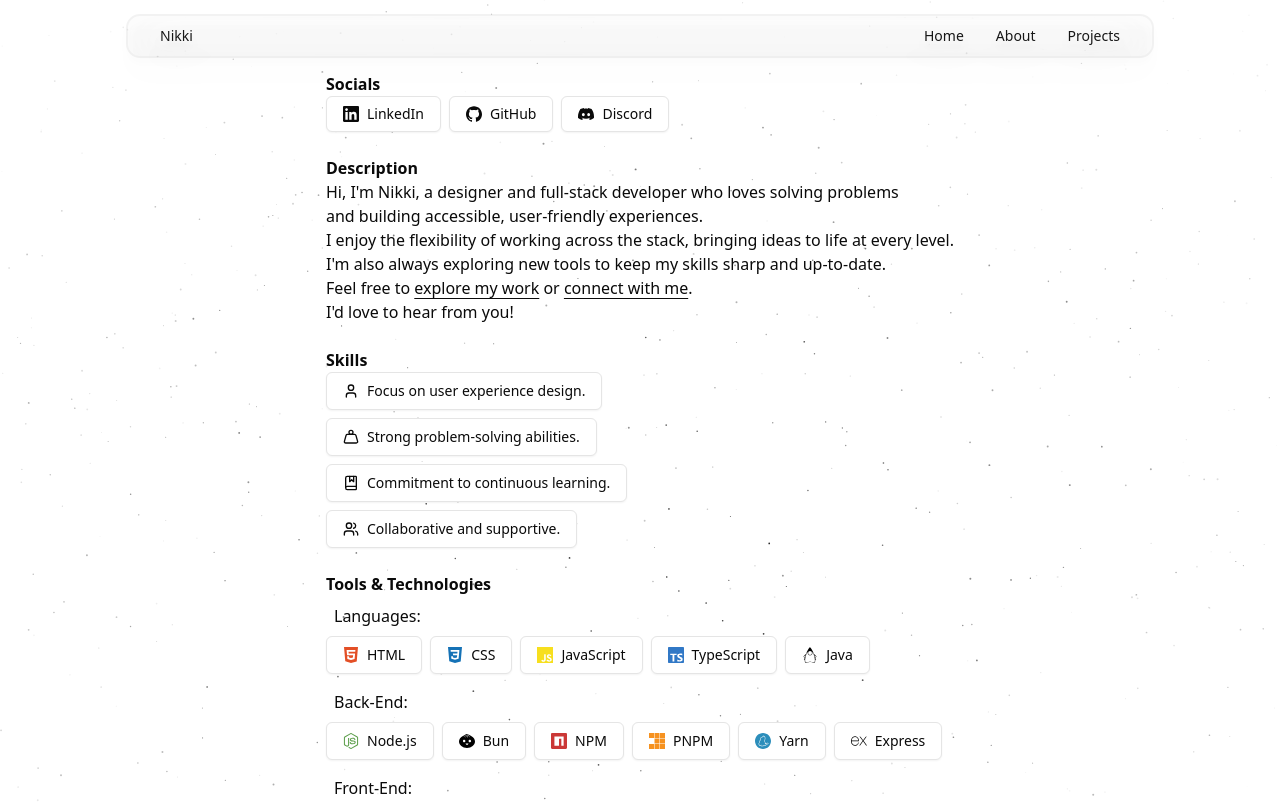
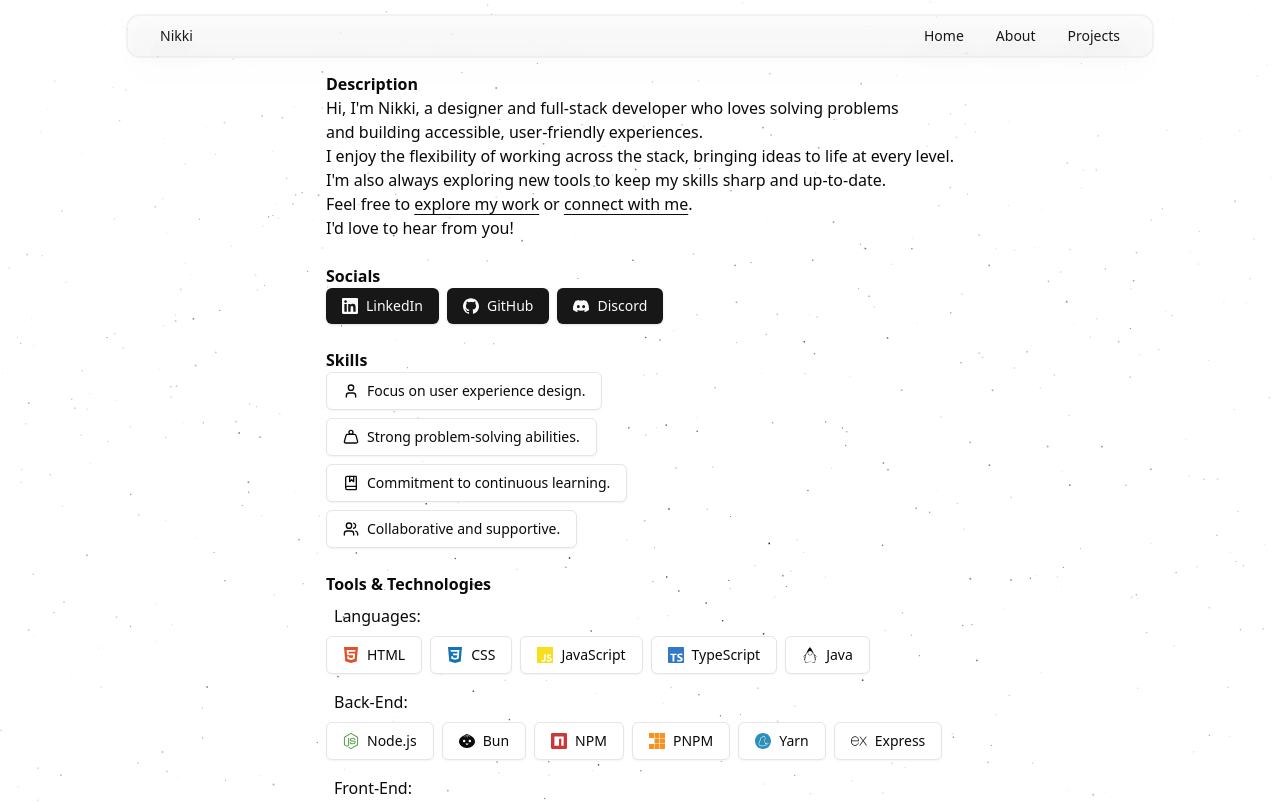
Before and after one commit to CuteNikki/Portfolio, a Next.js app: page /about in a window 1280 px wide. Shown: the top 803 px of the page. Built offline with nearby package versions, Linux system fonts and the light colour scheme.

Commit message:
Additional fixes to icon colors; Buttons are now more clearly separated from the other elements

```diff
--- a/components/sections/about.tsx
+++ b/components/sections/about.tsx
@@ -56,8 +56,8 @@ export function About() {
       >
         <div className='flex min-h-[100dvh] flex-col items-center justify-center px-4 pb-4 pt-[72px]'>
           <div className='flex flex-col justify-center gap-6'>
+            <Description />
             <Socials />
-            <Description />
             <Skills />
             <ToolsAndTechnologies />
           </div>
@@ -108,17 +108,21 @@ function Socials() {
       <h1 className='font-bold'>Socials</h1>
       <div className='flex flex-wrap gap-2'>
         {socials.map((social) => (
-          <Button key={social.name} variant='outline' asChild>
-            <Link href={social.url} className='fill-foreground'>
-              {social.icon}
+          <Button key={social.name} variant='default' asChild>
+            <Link href={social.url}>
+              <span className='size-4 fill-primary-foreground'>
+                {social.icon}
+              </span>
               {social.name}
             </Link>
           </Button>
         ))}
         <DropdownMenu>
           <DropdownMenuTrigger asChild>
-            <Button variant='outline' className='fill-foreground'>
-              {discord.icon}
+            <Button variant='default'>
+              <span className='size-4 fill-primary-foreground'>
+                {discord.icon}
+              </span>
               Discord
             </Button>
           </DropdownMenuTrigger>
@@ -157,7 +161,7 @@ function ToolsAndTechnologies() {
                 key={language.name}
                 className='flex flex-row items-center justify-between gap-2 rounded-md border border-input bg-background px-4 py-2 shadow-sm'
               >
-                <span className='size-4'>{language.icon}</span>
+                <span className='size-4 fill-foreground'>{language.icon}</span>
                 <span className='text-sm'>{language.name}</span>
               </li>
             ))}
@@ -171,7 +175,7 @@ function ToolsAndTechnologies() {
                 key={backend.name}
                 className='flex flex-row items-center justify-between gap-2 rounded-md border border-input bg-background px-4 py-2 shadow-sm'
               >
-                <span className='size-4'>{backend.icon}</span>
+                <span className='size-4 fill-foreground'>{backend.icon}</span>
                 <span className='text-sm'>{backend.name}</span>
               </li>
             ))}
@@ -185,7 +189,7 @@ function ToolsAndTechnologies() {
                 key={frontend.name}
                 className='flex flex-row items-center justify-between gap-2 rounded-md border border-input bg-background px-4 py-2 shadow-sm'
               >
-                <span className='size-4'>{frontend.icon}</span>
+                <span className='size-4 fill-foreground'>{frontend.icon}</span>
                 <span className='text-sm'>{frontend.name}</span>
               </li>
             ))}
@@ -199,7 +203,7 @@ function ToolsAndTechnologies() {
                 key={database.name}
                 className='flex flex-row items-center justify-between gap-2 rounded-md border border-input bg-background px-4 py-2 shadow-sm'
               >
-                <span className='size-4'>{database.icon}</span>
+                <span className='size-4 fill-foreground'>{database.icon}</span>
                 <span className='text-sm'>{database.name}</span>
               </li>
             ))}
@@ -213,7 +217,7 @@ function ToolsAndTechnologies() {
                 key={tool.name}
                 className='flex flex-row items-center justify-between gap-2 rounded-md border border-input bg-background px-4 py-2 shadow-sm'
               >
-                <span className='size-4'>{tool.icon}</span>
+                <span className='size-4 fill-foreground'>{tool.icon}</span>
                 <span className='text-sm'>{tool.name}</span>
               </li>
             ))}
--- a/components/sections/hero.tsx
+++ b/components/sections/hero.tsx
@@ -27,11 +27,11 @@ export function HeroSection() {
               A developer and designer from Germany.
             </p>
             <div className='flex flex-wrap items-center justify-center gap-2'>
-              <Button variant='outline' asChild>
+              <Button variant='default' asChild>
+                <Link href='/projects'>My projects</Link>
+              </Button>
+              <Button variant='secondary' asChild>
                 <Link href='/about'>Read more</Link>
-              </Button>
-              <Button variant='outline' asChild>
-                <Link href='/projects'>My projects</Link>
               </Button>
             </div>
           </div>
```
